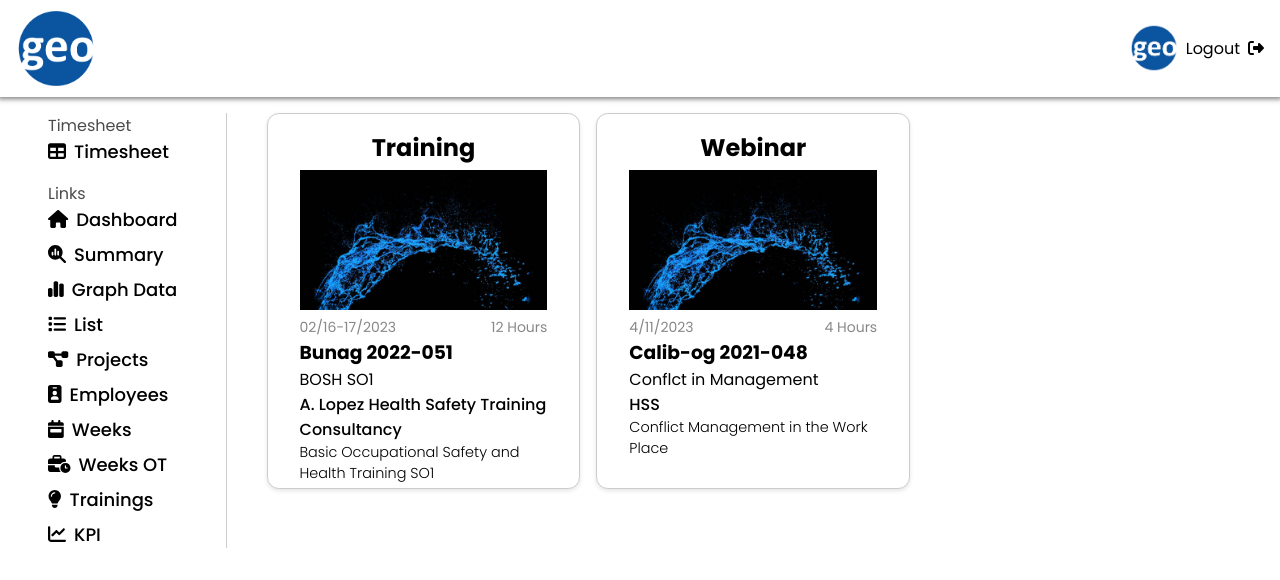
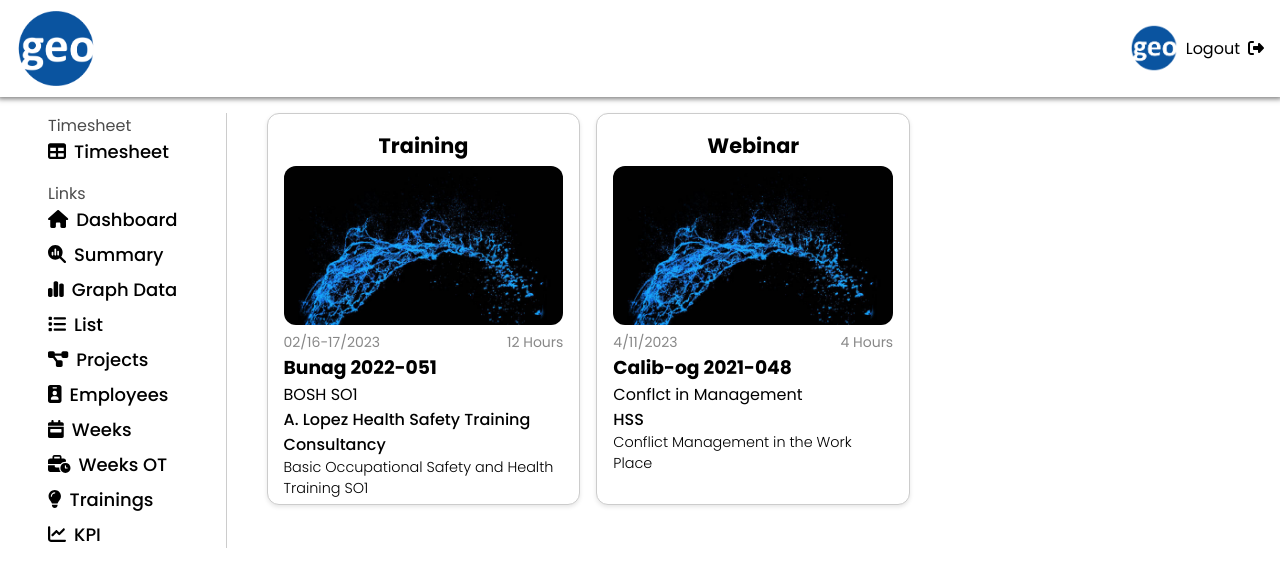
Before and after one commit to lugh-tuatha/geo.timesheet, an Angular app: page /trainings in a window 1280 px wide. Shown: the top 580 px of the page. Built offline with nearby package versions, Linux system fonts and the light colour scheme.

Commit message:
improve: card components code, setup: card model

```diff
--- a/src/app/app.module.ts
+++ b/src/app/app.module.ts
@@ -12,7 +12,7 @@ import { FontAwesomeModule } from '@fortawesome/angular-fontawesome';
 import { TableComponent } from './components/table/table.component';
 import { CardComponent } from './components/card/card.component';
 import { TrainingsComponent } from './pages/trainings/trainings.component';
-import { AvatarComponent } from './avatar/avatar.component';
+import { AvatarComponent } from './components/avatar/avatar.component';
 
 @NgModule({
   declarations: [
--- a/src/app/components/card/card.component.scss
+++ b/src/app/components/card/card.component.scss
@@ -1,20 +1,21 @@
 .box-card {
   border: 1px solid #ccc;
-  border-radius: .74rem;
+  border-radius: .75rem;
   padding: 10px;
   box-shadow: 0 2px 4px rgba(0, 0, 0, 0.1);
   background-color: white;
-  padding: 1rem 2rem;
-  height: 23.5rem;
+  padding: 1rem 1rem;
+  height: 24.5rem;
 
   .box-content {
     text-align: center;
     h2{
-      font-size: 1.5rem;
+      font-size: 1.3rem;
     }
     img {
       width: 100%;
       margin-top: 5px;
+      border-radius: .75rem;
     }
     .date {
         font-size: 14px;
--- a/src/app/pages/summary/summary.component.html
+++ b/src/app/pages/summary/summary.component.html
@@ -1,3 +1,3 @@
 <div class="dashboard">
-  <h1>Welcome to the Summary</h1>
+
 </div>
--- a/src/app/pages/timesheet/timesheet.component.html
+++ b/src/app/pages/timesheet/timesheet.component.html
@@ -7,7 +7,7 @@
     </div>
 
     <div class="instruction">
-      <p>Instruction: <span>Lorem ipsum dolor sit amet consectetur adipisicing elit. Aperiam at quos magni dolore dolor exercitationem? Quam repellendus unde iure error?</span></p>
+      <p>Instruction: <span>only fillup the white cells; highlighted cells are for coordinators and admins. if your project is not in list, please request to sales team.</span></p>
     </div>
   </div>
 
```
Also changed, not shown: src/app/components/avatar/avatar.component.html (renamed from src/app/avatar/avatar.component.html), src/app/components/avatar/avatar.component.scss (renamed from src/app/avatar/avatar.component.scss), src/app/components/avatar/avatar.component.ts (renamed from src/app/avatar/avatar.component.ts), 1 other file (tests, documents, lock files or other folders).
